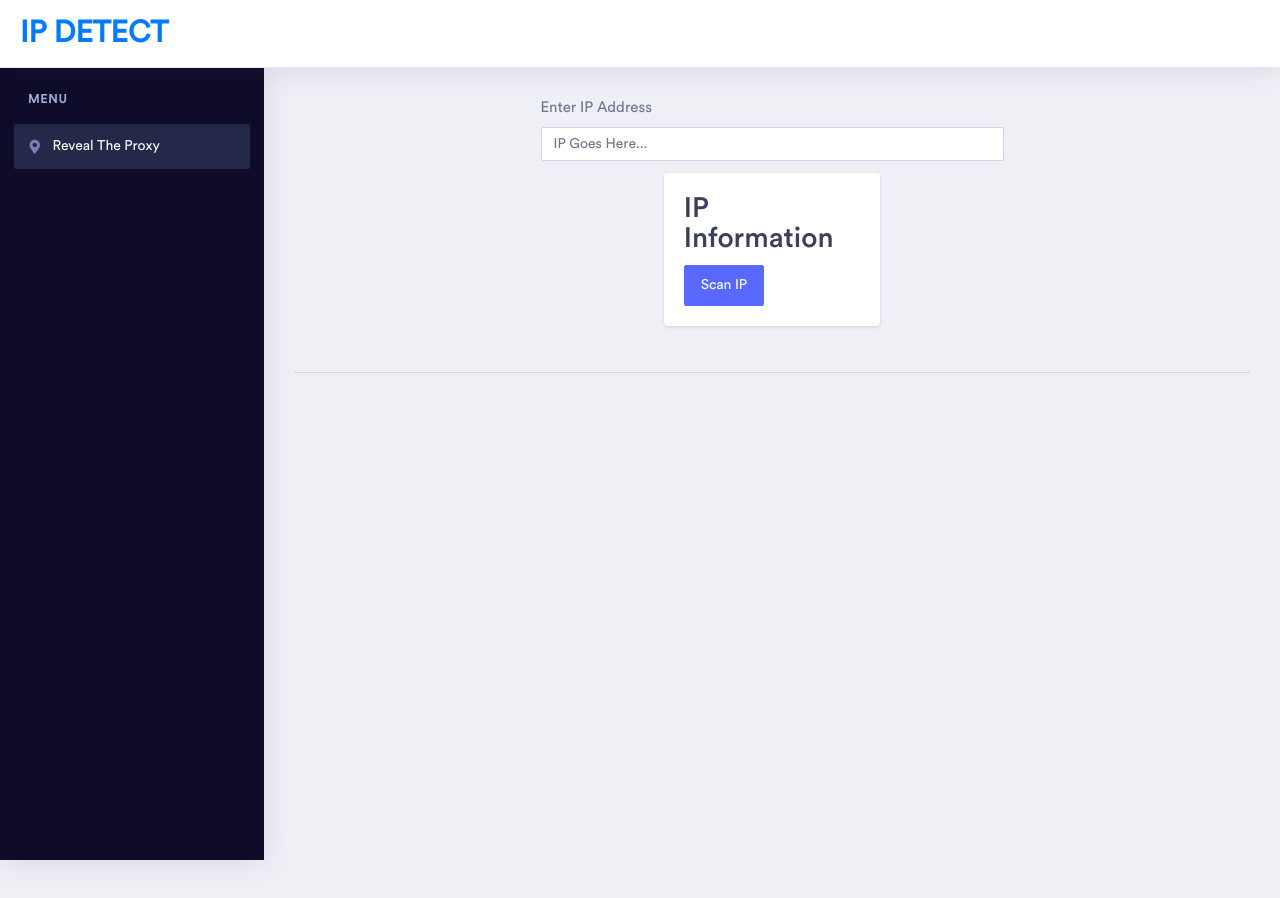
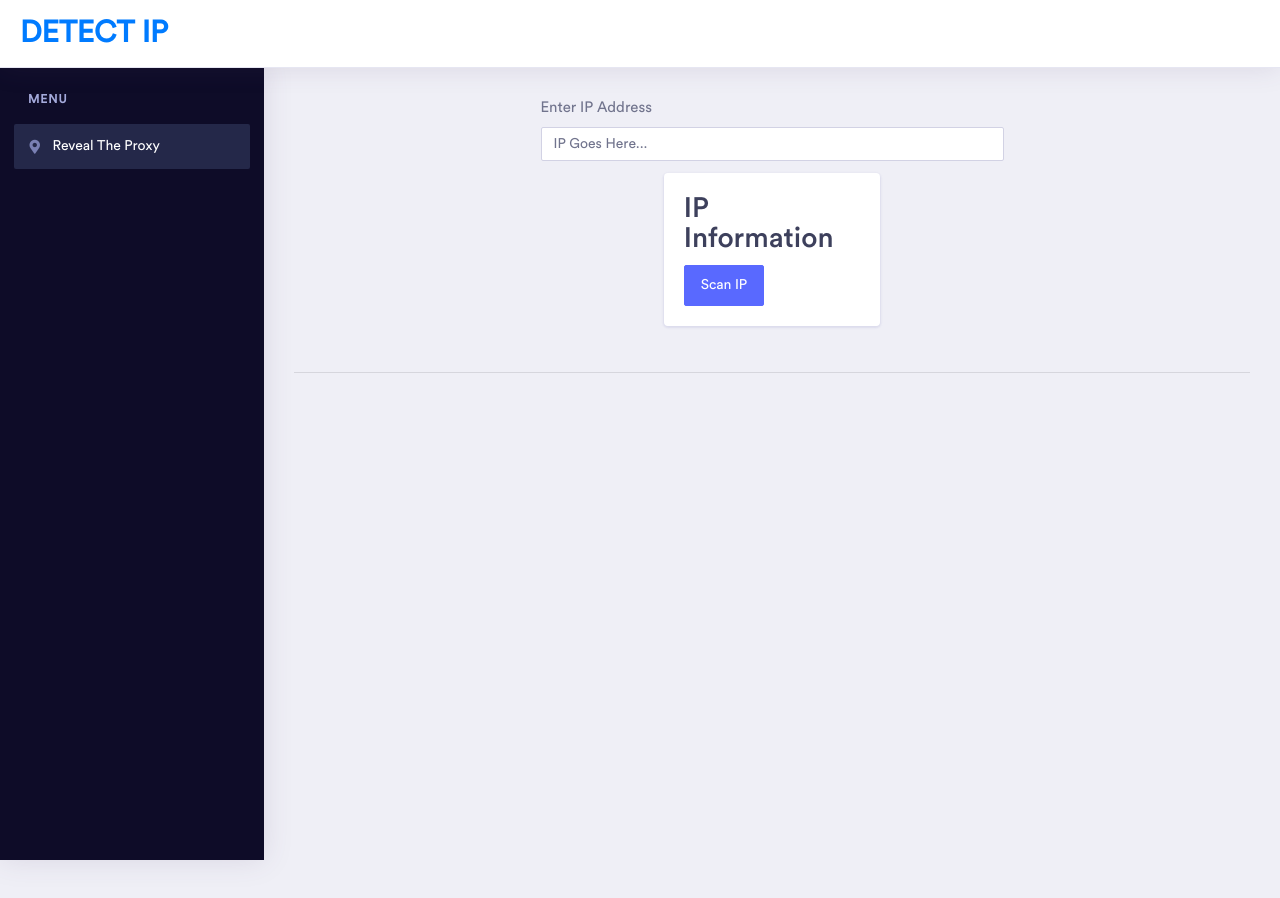
Before and after one commit to ilyakolker/detectip, a website: page public/index.html in a window 1280 px wide. Drawn offline with Linux system fonts and the light colour scheme.

Commit message:
name changed

```diff
--- a/public/index.html
+++ b/public/index.html
@@ -5,7 +5,7 @@
     <!-- Required meta tags -->
     <meta charset="utf-8">
     <meta name="viewport" content="width=device-width, initial-scale=1, shrink-to-fit=no">
-    <title>Concept - Bootstrap 4 Admin Dashboard Template</title>
+    <title>Detect IP</title>
     <!-- Bootstrap CSS -->
     <link rel="stylesheet" href="assets/vendor/bootstrap/css/bootstrap.min.css">
     <link href="assets/vendor/fonts/circular-std/style.css" rel="stylesheet">
@@ -24,7 +24,7 @@
         <!-- ============================================================== -->
          <div class="dashboard-header">
             <nav class="navbar navbar-expand-lg bg-white fixed-top">
-                <a class="navbar-brand" href="#">IP Detect</a>
+                <a class="navbar-brand" href="#">Detect IP</a>
             </nav>
         </div>
         <!-- ============================================================== -->
```
